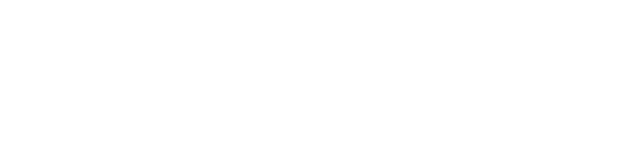
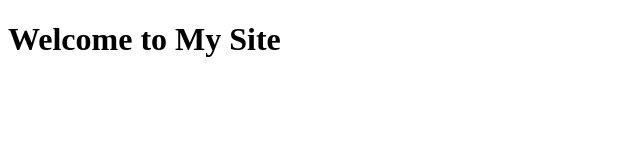
Before and after one commit to seanlikesred/seans-site, a plain HTML site: page index.html in a window 1280 px wide. Shown: the whole page, without its empty margins (0-640 px from the left). Drawn offline with Linux system fonts and the light colour scheme.

Commit message:
Update index.html

```diff
--- a/index.html
+++ b/index.html
@@ -2,9 +2,9 @@
 <html>
   <head>
     <meta charset="utf-8">
-    <title>Sean's Site</title>
+    <title>Sean's Site | A website by me, Sean Laidlaw </title>
   </head>
   <body>
-
+    <h1>Welcome to My Site</h1>
   </body>
 </html>
```
